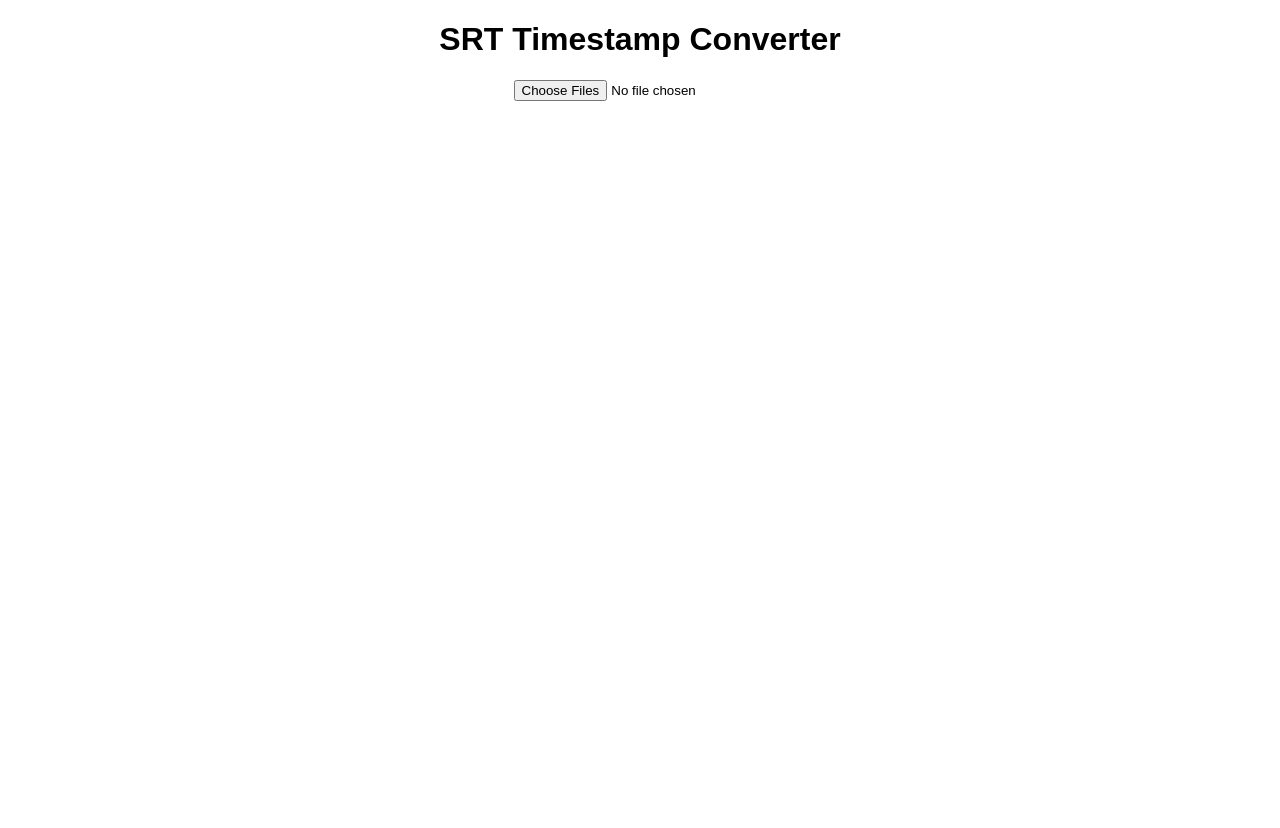
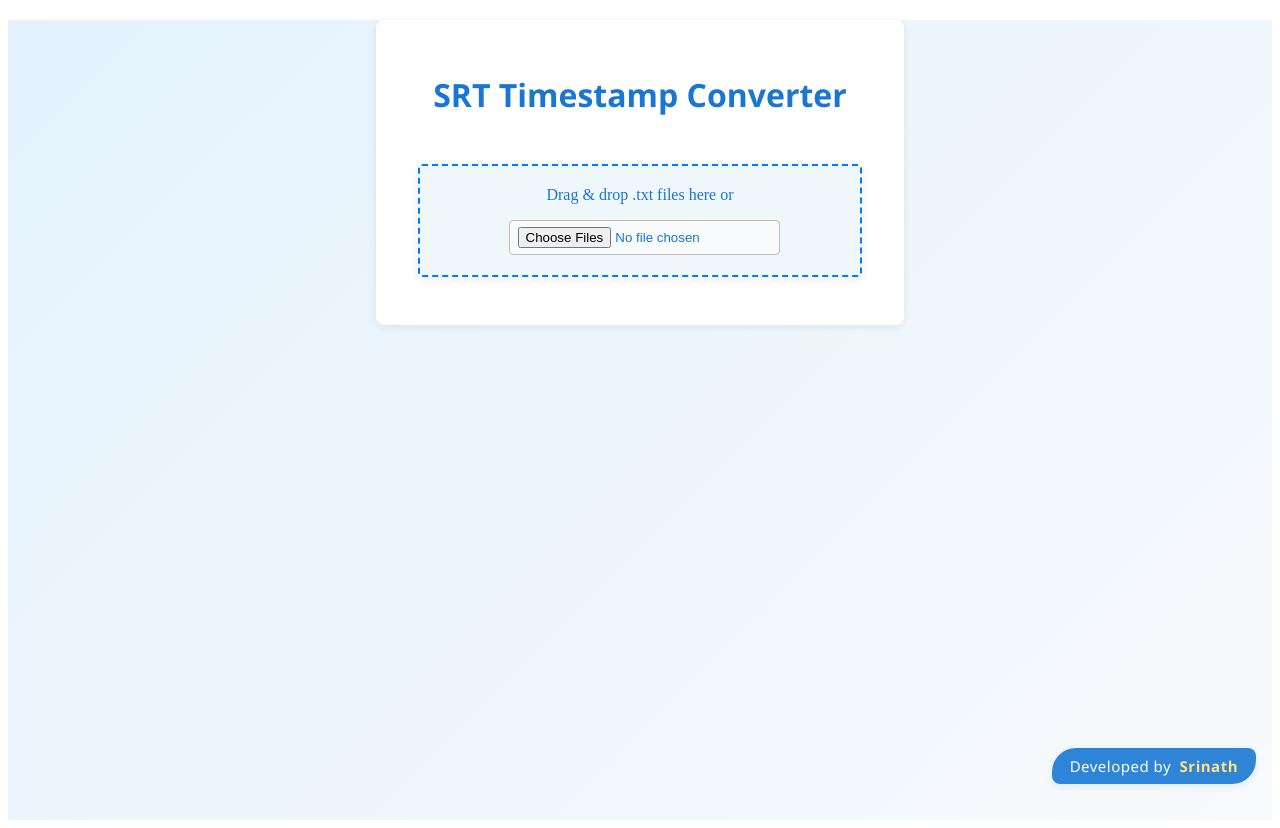
Before and after one commit to srinath8754/srtTimeConverter, an Angular app: page / in a window 1280 px wide. Before the commit the page ends 800 px from the top, so only its background shows below. Built offline with nearby package versions, Linux system fonts and the light colour scheme.

Commit message:
upgrad
upgraded and give few option

```diff
--- a/package.json
+++ b/package.json
@@ -16,6 +16,7 @@
     "@angular/platform-browser-dynamic": "~15.0.0",
     "@angular/router": "~15.0.0",
     "core-js": "^3.43.0",
+    "jszip": "^3.10.1",
     "rxjs": "~7.5.0",
     "tslib": "^2.3.0",
     "zone.js": "~0.12.0"
--- a/src/app/app.component.css
+++ b/src/app/app.component.css
@@ -1,10 +1,141 @@
+/* App-wide styles for a clean, modern, and responsive look */
+
+:host {
+  display: block;
+  min-height: 100vh;
+  background: linear-gradient(135deg, #e3f2fd 0%, #f8fafc 100%);
+}
+
+div {
+  background: #fff;
+  border-radius: 8px;
+  box-shadow: 0 2px 8px rgba(0,0,0,0.08);
+  padding: 32px 24px;
+  margin: 32px auto 0 auto;
+  max-width: 480px;
+}
+
+h1, h2 {
+  font-family: 'Segoe UI', Arial, sans-serif;
+  color: #1976d2;
+  margin-bottom: 16px;
+}
+
+ul {
+  list-style: none;
+  padding: 0;
+}
+
+li {
+  background: #f5f5f5;
+  margin: 8px 0;
+  padding: 10px 16px;
+  border-radius: 4px;
+  display: flex;
+  align-items: center;
+  justify-content: space-between;
+  box-shadow: 0 1px 3px rgba(0,0,0,0.04);
+}
+
+input[type="file"] {
+  margin-top: 16px;
+  border: 1px solid #bdbdbd;
+  border-radius: 4px;
+  padding: 6px 8px;
+  background: #f8fafc;
+}
+
+select {
+  margin-left: 16px;
+  padding: 5px 10px;
+  border-radius: 4px;
+  border: 1px solid #bdbdbd;
+  background: #f8fafc;
+  font-size: 14px;
+  color: #1976d2;
+}
+
 button {
   margin-left: 10px;
   padding: 5px 10px;
   font-size: 14px;
   cursor: pointer;
+  background-color: #1976d2;
+  color: #fff;
+  border: none;
+  border-radius: 4px;
+  transition: background 0.2s;
 }
 
-h1, h2 {
-  font-family: Arial, sans-serif;
+button:hover {
+  background-color: #1565c0;
 }
+
+.drop-zone {
+  border: 2px dashed #1976d2;
+  border-radius: 8px;
+  padding: 24px 16px;
+  background: #f0f7fa;
+  color: #1976d2;
+  font-size: 16px;
+  margin-bottom: 16px;
+  transition: background 0.2s, border-color 0.2s;
+  display: inline-block;
+  width: 90%;
+  max-width: 400px;
+  cursor: pointer;
+}
+
+.drop-zone.dragover {
+  background: #e3f2fd;
+  border-color: #1565c0;
+  color: #1565c0;
+}
+
+.drop-zone input[type="file"] {
+  display: inline-block;
+  margin-left: 8px;
+}
+
+.footer-signature {
+  position: fixed;
+  right: 24px;
+  bottom: 16px;
+  background: rgba(25, 118, 210, 0.95);
+  color: #fff;
+  padding: 8px 18px;
+  border-radius: 24px 8px 24px 8px;
+  font-size: 15px;
+  font-family: 'Segoe UI', Arial, sans-serif;
+  box-shadow: 0 2px 8px rgba(25, 118, 210, 0.12);
+  z-index: 1000;
+  letter-spacing: 0.5px;
+  opacity: 0.95;
+  transition: background 0.2s;
+}
+
+.footer-signature span {
+  font-weight: bold;
+  margin-left: 4px;
+  color: #ffe082;
+}
+
+.footer-signature:hover {
+  background: #1565c0;
+  opacity: 1;
+}
+
+@media (max-width: 600px) {
+  div {
+    padding: 16px 4px;
+    max-width: 98vw;
+  }
+  li {
+    flex-direction: column;
+    align-items: flex-start;
+  }
+  button, select {
+    margin: 8px 0 0 0;
+    width: 100%;
+  }
+}
--- a/src/app/app.component.html
+++ b/src/app/app.component.html
@@ -1,10 +1,28 @@
 <div style="text-align:center; margin-top: 20px;">
   <h1>SRT Timestamp Converter</h1>
-  <input type="file" (change)="onFileSelected($event)" multiple accept=".txt" />
+  <div
+    class="drop-zone"
+    (drop)="onDrop($event)"
+    (dragover)="onDragOver($event)"
+    (dragleave)="onDragLeave($event)"
+    [class.dragover]="isDragOver"
+    style="border: 2px dashed #007bff; border-radius: 4px; padding: 20px; cursor: pointer;"
+  >
+    <span>Drag & drop .txt files here or</span>
+    <input type="file" (change)="onFileSelected($event)" multiple accept=".txt" style="display:inline-block; margin-left:8px;" />
+  </div>
 </div>
 
 <div *ngIf="convertedFiles.length > 0" style="margin-top: 20px;">
   <h2>Converted Files</h2>
+  <div style="text-align:right; margin-bottom: 10px;">
+    <select [(ngModel)]="downloadType" style="padding: 4px 8px;">
+      <option value="srt">.srt</option>
+      <option value="txt">.txt</option>
+    </select>
+    <span style="margin-left: 8px; font-size: 14px; color: #555;">Download as</span>
+    <button (click)="downloadAll()" style="margin-left: 16px;">Download All</button>
+  </div>
   <ul>
     <li *ngFor="let file of convertedFiles">
       {{file.name}}
@@ -13,3 +31,7 @@
     </li>
   </ul>
 </div>
+
+<footer class="footer-signature" style="text-align:right; margin-top: 20px;">
+  Developed by <span>Srinath</span>
+</footer>
--- a/src/app/app.component.ts
+++ b/src/app/app.component.ts
@@ -1,4 +1,5 @@
 import { Component } from '@angular/core';
+import * as JSZip from 'jszip';
 
 @Component({
   selector: 'app-root',
@@ -7,6 +8,8 @@ import { Component } from '@angular/core';
 })
 export class AppComponent {
   convertedFiles: {name: string, content: string}[] = [];
+  downloadType: string = 'srt';
+  isDragOver = false;
 
   onFileSelected(event: any) {
     const files: FileList = event.target.files;
@@ -32,11 +35,13 @@ export class AppComponent {
   }
 
   downloadFile(file: {name: string, content: string}) {
+    let baseName = file.name.replace(/\.[^.]+$/, '');
+    let downloadName = baseName + '.' + this.downloadType;
     const blob = new Blob([file.content], {type: 'text/plain'});
     const url = window.URL.createObjectURL(blob);
     const a = document.createElement('a');
     a.href = url;
-    a.download = file.name;
+    a.download = downloadName;
     a.click();
     window.URL.revokeObjectURL(url);
   }
@@ -44,4 +49,40 @@ export class AppComponent {
   deleteFile(file: {name: string, content: string}) {
     this.convertedFiles = this.convertedFiles.filter(f => f !== file);
   }
+
+  onDragOver(event: DragEvent) {
+    event.preventDefault();
+    this.isDragOver = true;
+  }
+
+  onDragLeave(event: DragEvent) {
+    event.preventDefault();
+    this.isDragOver = false;
+  }
+
+  onDrop(event: DragEvent) {
+    event.preventDefault();
+    this.isDragOver = false;
+    if (event.dataTransfer && event.dataTransfer.files.length > 0) {
+      const fileEvent = { target: { files: event.dataTransfer.files } };
+      this.onFileSelected(fileEvent);
+    }
+  }
+
+  async downloadAll() {
+    if (this.convertedFiles.length === 0) return;
+    const zip = new JSZip();
+    this.convertedFiles.forEach(file => {
+      let baseName = file.name.replace(/\.[^.]+$/, '');
+      let downloadName = baseName + '.' + this.downloadType;
+      zip.file(downloadName, file.content);
+    });
+    const content = await zip.generateAsync({ type: 'blob' });
+    const url = window.URL.createObjectURL(content);
+    const a = document.createElement('a');
+    a.href = url;
+    a.download = 'converted-files.zip';
+    a.click();
+    window.URL.revokeObjectURL(url);
+  }
 }
--- a/src/app/app.module.ts
+++ b/src/app/app.module.ts
@@ -1,5 +1,6 @@
 import { NgModule } from '@angular/core';
 import { BrowserModule } from '@angular/platform-browser';
+import { FormsModule } from '@angular/forms';
 
 import { AppComponent } from './app.component';
 
@@ -8,7 +9,8 @@ import { AppComponent } from './app.component';
     AppComponent
   ],
   imports: [
-    BrowserModule
+    BrowserModule,
+    FormsModule
   ],
   providers: [],
   bootstrap: [AppComponent]
--- a/tsconfig.json
+++ b/tsconfig.json
@@ -11,6 +11,7 @@
     "moduleResolution": "node",
     "importHelpers": true,
     "target": "es2015",
+    "allowSyntheticDefaultImports": true,
     "typeRoots": [
       "node_modules/@types"
     ],
```
Also changed, not shown: 1 other file (tests, documents, lock files or other folders).
